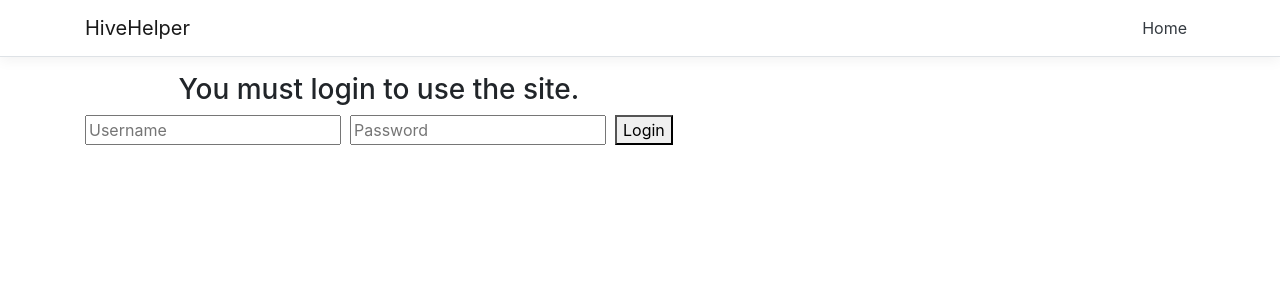
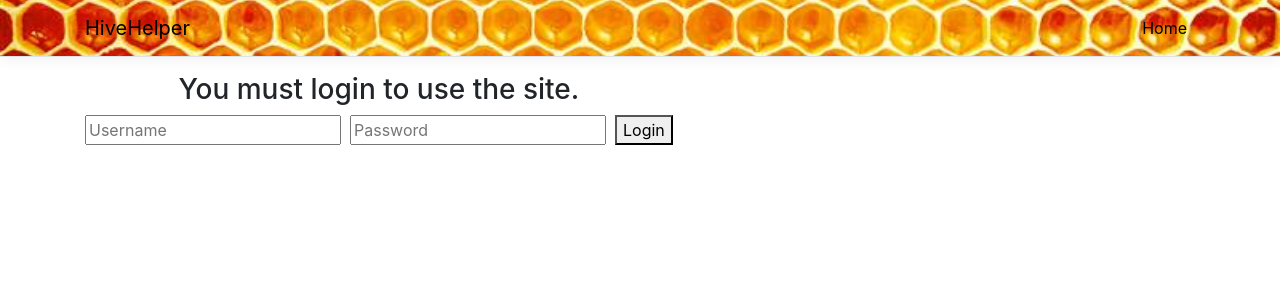
Before and after one commit to xweekax/HiveHelperFinalProject, an Angular app in the folder HiveHelper/ClientApp/: page /LoginRequired in a window 1280 px wide. Shown: the top 300 px of the page. Built offline with nearby package versions, Linux system fonts and the light colour scheme.

Commit message:
edited nav bar

```diff
--- a/HiveHelper/ClientApp/src/app/nav-menu/nav-menu.component.html
+++ b/HiveHelper/ClientApp/src/app/nav-menu/nav-menu.component.html
@@ -1,6 +1,6 @@
 <header>
   <nav
-    class="navbar navbar-expand-sm navbar-toggleable-sm navbar-light bg-white border-bottom box-shadow mb-3"
+    class="navbar navbar-expand-sm navbar-toggleable-sm border-bottom box-shadow mb-3"
   >
     <div class="container">
       <a class="navbar-brand" [routerLink]="['/']">HiveHelper</a>
@@ -25,14 +25,14 @@
             [routerLinkActive]="['link-active']"
             [routerLinkActiveOptions]="{ exact: true }"
           >
-            <a class="nav-link text-dark" [routerLink]="['/Overview']">Home</a>
+            <a class="nav-link" [routerLink]="['/Overview']">Home</a>
           </li>
           <li *ngIf="user_data.loggedIn.result">
-            <a class="nav-link text-dark" [routerLink]="['/Login']"(click)="user_data.logOut()">Log Out</a>
+            <a class="nav-link" [routerLink]="['/Login']"(click)="user_data.logOut()">Log Out</a>
           </li>
 
           <li *ngIf="user_data.loggedIn.permissions?.includes('admin')" class="nav-item" [routerLinkActive]="['link-active']">
-            <a class="nav-link text-dark" [routerLink]="['/AdminView']"
+            <a class="nav-link" [routerLink]="['/AdminView']"
               >Admin View</a
             >
           </li>
--- a/HiveHelper/ClientApp/src/styles.css
+++ b/HiveHelper/ClientApp/src/styles.css
@@ -21,3 +21,36 @@ code {
     align-items: center;
     text-align: center;
 }
+
+nav {
+  background-image: url('assets/Images/HoneyCombs.jpeg');
+  background-position:center;
+  background-size: cover;
+}
+
+.navbar-brand:hover {
+  background-color: black;
+  color:yellow;
+}
+
+.navbar-brand{
+    color:black;
+
+}
+
+.nav-item:hover {
+  background-color: black;
+
+}
+
+.nav-link {
+  color: black;
+}
+
+.nav-link:active {
+  color: yellow;
+}
+
+.nav-link:hover {
+  color: yellow;
+}
```
Also changed, not shown: HiveHelper/ClientApp/src/assets/Images/HoneyCombs.jpeg (added).
